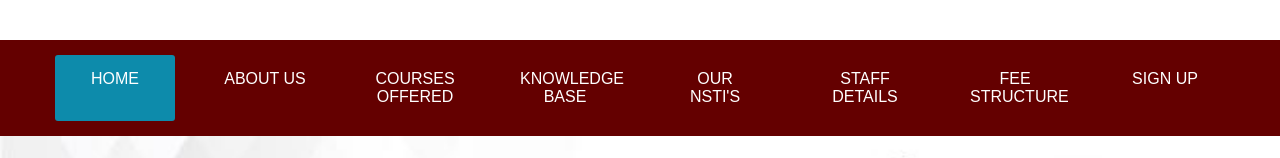
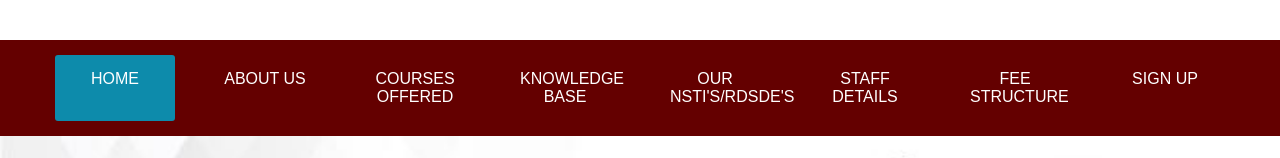
Before and after one commit to Sameer873/NSTI-Dehradun, a plain HTML site: page index.html in a window 1280 px wide. Shown: the part 159-317 px from the top of the page. Drawn offline with Linux system fonts and the light colour scheme.

Commit message:
Update index.html

```diff
--- a/index.html
+++ b/index.html
@@ -84,7 +84,7 @@
                   <li> <a href="http://nimilearningonline.in/"> NIMI ONLINE LEARNING</a></li>
                 </ul>
               </div> </li>
-            <li><a href="#"> OUR NSTI'S</a>
+            <li><a href="#"> OUR NSTI'S/RDSDE'S</a>
                  <div class="sub-menu-1">
                 <ul>
                   <li class="hover-me"> <a href="#"> NSTI'S</a>
```
